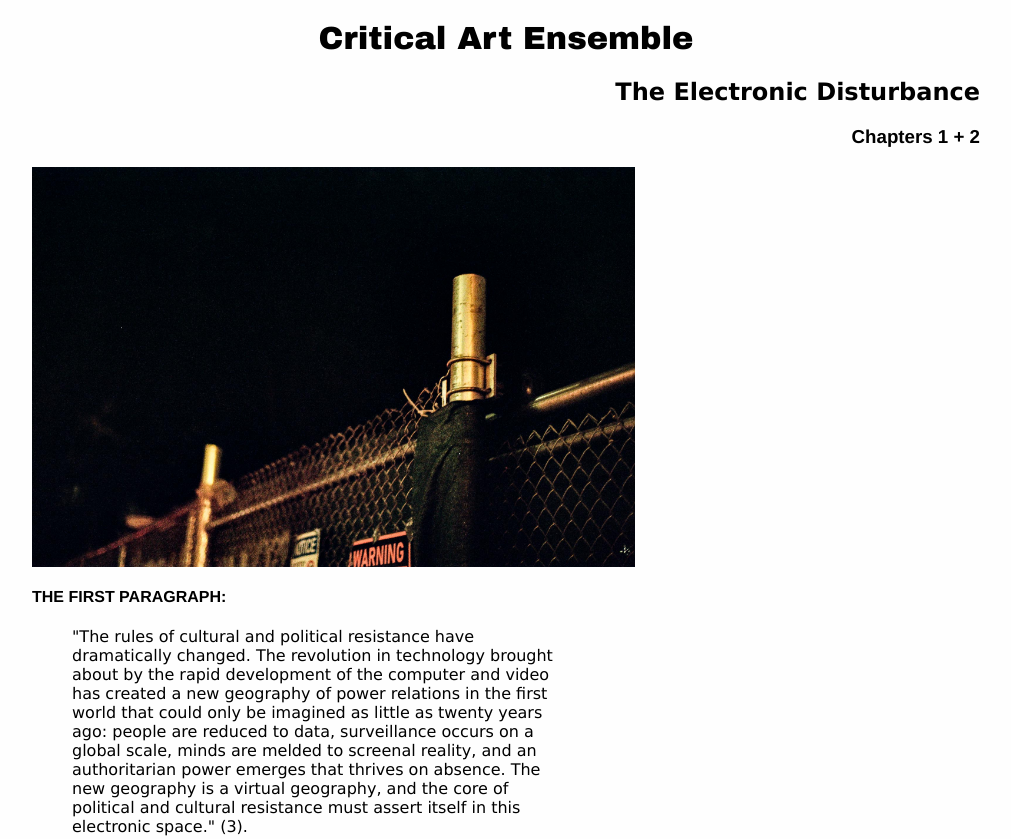
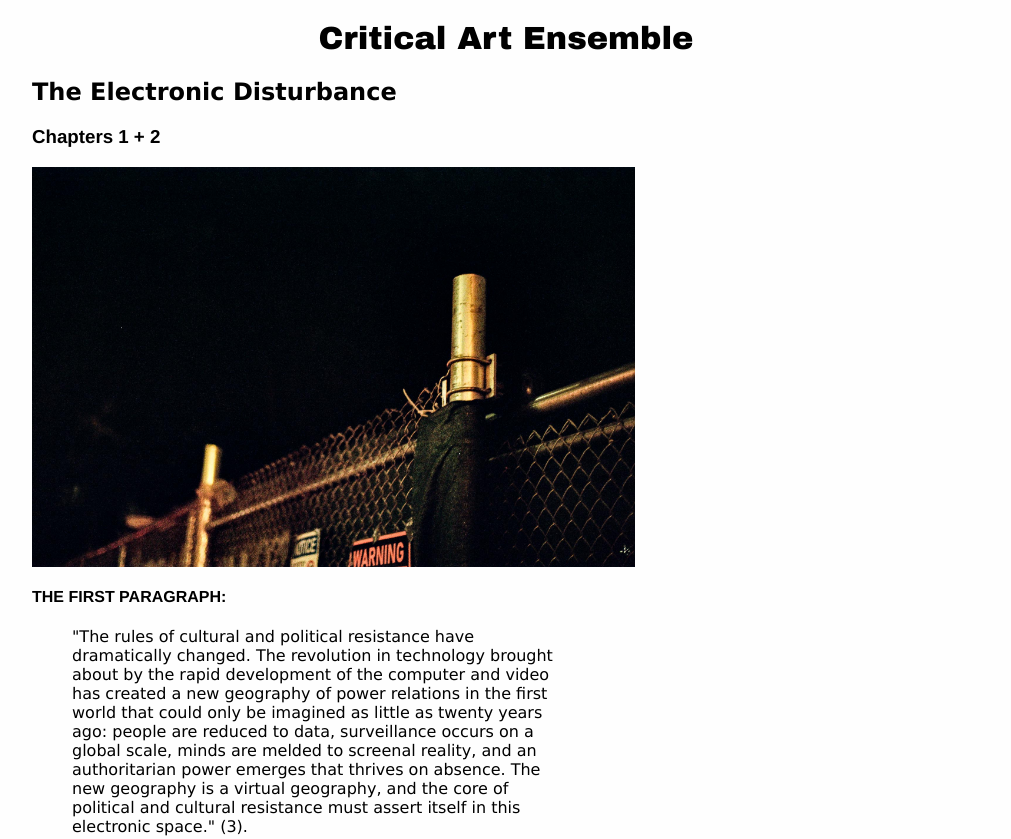
Before and after one commit to owenmarh/Critical-Art-Ensemble, a plain HTML site: page index.html in a window 1280 px wide. Shown: the top 839 px of the page, without its empty margins (134-1145 px from the left). Drawn offline with Linux system fonts and the light colour scheme.

Commit message:
Update heading tags for consistency

```diff
--- a/index.html
+++ b/index.html
@@ -12,8 +12,8 @@
 <h1>
      <italic>Critical Art Ensemble</italic>
      </h1>
-<h2 class="space10">The Electronic Disturbance</h2>
-<h3 class="space10">Chapters 1 + 2</h3>
+<h2>The Electronic Disturbance</h2>
+<h3>Chapters 1 + 2</h3>
 
 <img src="image11_small.jpg" class="space1">
 
```
